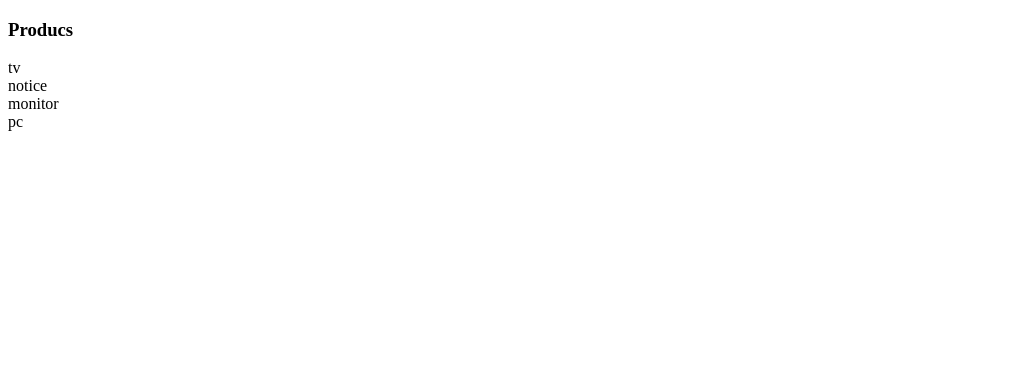
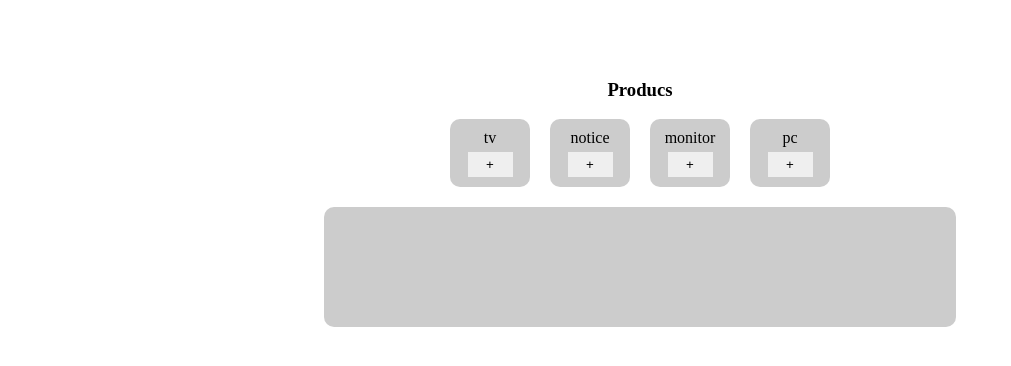
Before and after one commit to EdwardMelendezM/Ejercicios-React-Typescript, a React (Vite) app in the folder shopping card hard/: page / in a window 1280 px wide. Shown: the top 366 px of the page, without its empty margins (0-1011 px from the left). Built offline with nearby package versions, Linux system fonts and the light colour scheme.

Commit message:
style products and add shopping cart

```diff
--- a/shopping card hard/src/App.css
+++ b/shopping card hard/src/App.css
@@ -0,0 +1,65 @@
+.container {
+  width: 100%;
+  height: 100vh;
+  display: flex;
+  align-items: center;
+  justify-content: flex-start;
+  flex-direction: column;
+  margin-top: 60px;
+}
+.containerProducts {
+  display: flex;
+  align-items: center;
+  justify-content: center;
+  gap: 20px;
+}
+.containerProducts_product {
+  min-width: 60px;
+  min-height: 45px;
+  cursor: pointer;
+  padding: 10px;
+  background-color: #ccc;
+  border-radius: 10px;
+  display: flex;
+  align-items: center;
+  justify-content: center;
+  transition: 0.4 ease-in-out;
+  gap: 5px;
+  flex-direction: column;
+}
+.containerProducts_product button {
+  width: 45px;
+  height: 25px;
+  padding: 10px;
+  cursor: pointer;
+  border: 0;
+  display: flex;
+  align-items: center;
+  justify-content: center;
+  transition: 0.3s;
+}
+
+.containerProducts_product button:hover {
+  background-color: #6d0808;
+  color: white;
+}
+
+.containerProducts_carrito {
+  margin-top: 20px;
+  width: 50%;
+  height: 15vh;
+  display: flex;
+  align-items: center;
+  justify-content: flex-start;
+  background-color: #ccc;
+  border-radius: 10px;
+  gap: 15px;
+}
+.containerProducts_carrito_product {
+  width: 60px;
+  height: 45px;
+  padding: 10px;
+  background-color: cadetblue;
+  border-radius: 20px;
+  margin-left: 4px;
+}
--- a/shopping card hard/src/App.tsx
+++ b/shopping card hard/src/App.tsx
@@ -1,5 +1,7 @@
-import useProducts from "./components/useProducts";
+import useProducts, { Product } from "./components/useProducts";
 
+import "./App.css";
+import { MouseEvent } from "react";
 const products = [
   {
     id: "1",
@@ -24,14 +26,37 @@ const products = [
 ];
 export default function App() {
   const [productState, dispatch] = useProducts();
+  const handleClickAdd = (product: Product) => {
+    dispatch({
+      type: "add_product",
+      payload: {
+        newData: product,
+      },
+    });
+  };
   console.log(productState.products);
 
   return (
     <div className="container">
       <h3>Producs</h3>
-      <div>
+      <div className="containerProducts">
         {products.map((product) => (
-          <div>{product.name}</div>
+          <div key={product.id} className="containerProducts_product">
+            {product.name}
+            <button onClick={() => handleClickAdd(product)}>+</button>
+          </div>
+        ))}
+      </div>
+      <div className="containerProducts_carrito">
+        {productState.products.map((elem) => (
+          <div key={elem.id} className="containerProducts_carrito_product">
+            <div className="containerProducts_carrito_product_name">
+              {elem.name}
+            </div>
+            <div className="containerProducts_carrito_product_coste">
+              ${elem.price}
+            </div>
+          </div>
         ))}
       </div>
     </div>
--- a/shopping card hard/src/components/useProducts.tsx
+++ b/shopping card hard/src/components/useProducts.tsx
@@ -1,6 +1,6 @@
 import { useReducer } from "react";
 
-interface Product {
+export interface Product {
   id: string;
   name: string;
   price: number;
```
